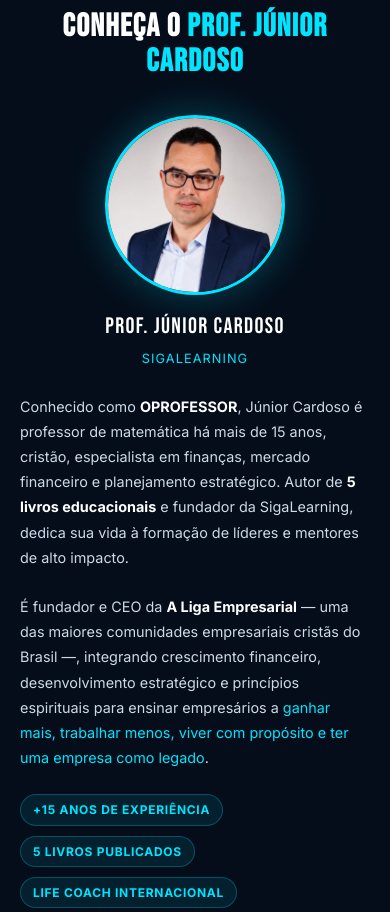
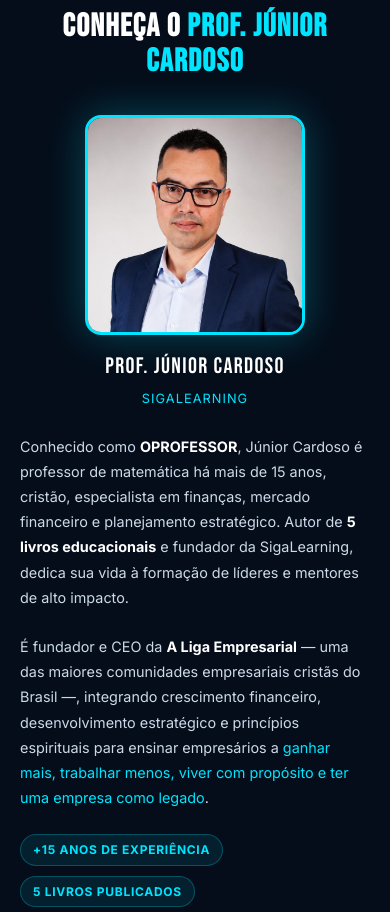
Before and after one commit to ph-melo22/md90-sigalearning, a plain HTML site: page index.html in a window 390 px wide. Shown: the part 5530-6442 px from the top of the page. Drawn offline with Linux system fonts and the light colour scheme.

Commit message:
Troca foto do autor de círculo para quadrado

```diff
--- a/index.html
+++ b/index.html
@@ -630,7 +630,7 @@
       /* autor */
       .autor-grid { grid-template-columns: 1fr !important; gap: 24px !important; text-align: center; }
       .autor-grid > div:last-child { text-align: left; }
-      .autor-grid img { width: 180px !important; height: 180px !important; margin: 0 auto 14px !important; }
+      .autor-grid img { width: 220px !important; height: 220px !important; margin: 0 auto 14px !important; }
       .autor-grid p { font-size: .9rem !important; }
       .autor-grid a.btn-primary { width: 100%; justify-content: center; font-size: .9rem; padding: 15px 16px; }
 
@@ -968,7 +968,7 @@
     </div>
     <div style="display:grid;grid-template-columns:300px 1fr;gap:56px;align-items:center;" class="reveal autor-grid">
       <div style="text-align:center;">
-        <img src="autor_foto.jpeg" alt="Prof. Júnior Cardoso" style="width:260px;height:260px;object-fit:cover;border-radius:50%;border:3px solid var(--cyan);box-shadow:0 0 40px rgba(0,229,255,.28);margin:0 auto 18px;" />
+        <img src="autor_foto.jpeg" alt="Prof. Júnior Cardoso" style="width:280px;height:280px;object-fit:cover;border-radius:16px;border:3px solid var(--cyan);box-shadow:0 0 40px rgba(0,229,255,.28);margin:0 auto 18px;" />
         <div style="font-family:'Bebas Neue',sans-serif;font-size:1.4rem;letter-spacing:.06em;">Prof. Júnior Cardoso</div>
         <div style="font-size:.8rem;color:var(--cyan);margin-top:4px;letter-spacing:.08em;text-transform:uppercase;">SigaLearning</div>
       </div>
```
